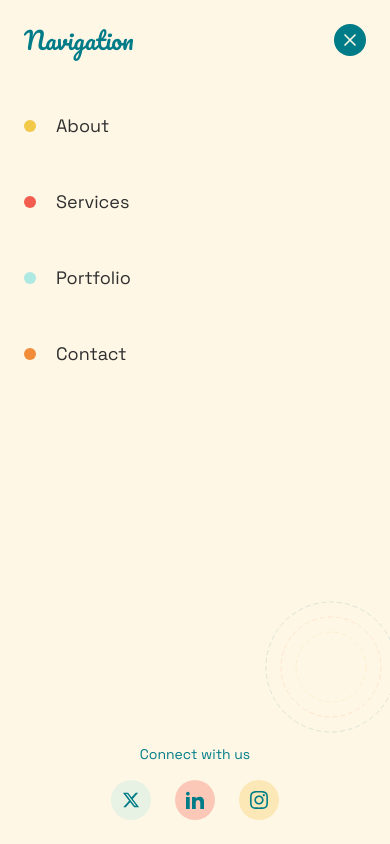
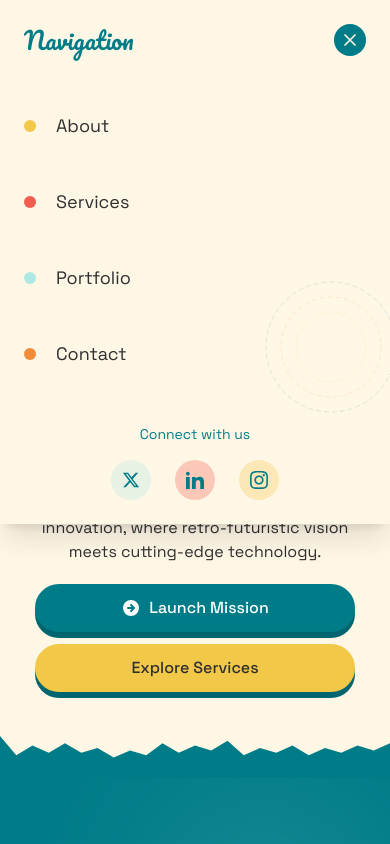
Before and after one commit to starbrightlab/site, a Next.js app: page / in a window 390 px wide. Both pictures are taken after a click on the button "Toggle mobile menu". Shown: the top 844 px of the page. Built offline with nearby package versions, Linux system fonts and the light colour scheme.

Commit message:
fix hamburger

```diff
--- a/components/molecules/MobileMenu.tsx
+++ b/components/molecules/MobileMenu.tsx
@@ -7,19 +7,7 @@ interface MobileMenuProps {
   onClose: () => void;
 }
 
-/**
- * Mobile slide‑down menu for small screens (≤ md)
- * -------------------------------------------------
- * • Locks body scroll when open
- * • Slides top → bottom using spring physics
- * • Opaque cream backdrop (no transparency issues)
- * • Click‑outside & ⎋ key close handlers
- * • Full‑viewport height (no tiny scroll bar)
- */
 const MobileMenu: React.FC<MobileMenuProps> = ({ isOpen, onClose }) => {
-  /* ------------------------------------------------------------------ */
-  /*  Effects                                                            */
-  /* ------------------------------------------------------------------ */
   useEffect(() => {
     const handleEsc = (e: KeyboardEvent) => e.key === 'Escape' && onClose();
     window.addEventListener('keydown', handleEsc);
@@ -30,35 +18,41 @@ const MobileMenu: React.FC<MobileMenuProps> = ({ isOpen, onClose }) => {
     };
   }, [isOpen, onClose]);
 
-  /* ------------------------------------------------------------------ */
-  /*  Animation variants                                                 */
-  /* ------------------------------------------------------------------ */
   const panelVariants = {
-    hidden: { y: '-100%' },
-    visible: { y: 0, transition: { type: 'spring', stiffness: 280, damping: 30 } },
-    exit: { y: '-100%', transition: { type: 'spring', stiffness: 280, damping: 30 } }
+    hidden:   { y: '-100%' },
+    visible:  { y: 0, transition: { type: 'spring', stiffness: 280, damping: 30 } },
+    exit:     { y: '-100%', transition: { type: 'spring', stiffness: 280, damping: 30 } },
   };
 
-  /* ------------------------------------------------------------------ */
-  /*  Render                                                             */
-  /* ------------------------------------------------------------------ */
   return (
     <AnimatePresence>
       {isOpen && (
+        <>
+          {/* full‑screen backdrop */}
+          <motion.div
+            key="backdrop"
+            initial={{ opacity: 0 }}
+            animate={{ opacity: 1 }}
+            exit={{ opacity: 0 }}
+            className="fixed inset-0 z-50 bg-black/50"
+            onClick={onClose}
+          />
+
+          {/* sliding panel */}
           <motion.div
             key="mobile-menu"
             variants={panelVariants}
             initial="hidden"
             animate="visible"
             exit="exit"
-          className="fixed inset-0 z-60 h-screen w-screen bg-cream flex flex-col md:hidden shadow-xl"
-          onClick={onClose}
+            className="fixed top-0 left-0 right-0 z-60 bg-cream md:hidden shadow-xl"
           >
-          {/* Inner wrapper — scrolls if content is taller than viewport */}
-          <div className="relative flex flex-col flex-1 overflow-y-auto" onClick={(e) => e.stopPropagation()}>
-            {/* ---------------------------------------------------------------- */}
-            {/*  Header                                                          */}
-            {/* ---------------------------------------------------------------- */}
+            {/* only as tall as content, but scroll if > viewport */}
+            <div
+              className="relative flex flex-col max-h-screen overflow-y-auto"
+              onClick={(e) => e.stopPropagation()}
+            >
+              {/* Header */}
               <header className="flex justify-between items-center p-6 border-b-3 border-teal">
                 <span className="text-2xl font-retroScript text-teal">Navigation</span>
                 <button
@@ -72,15 +66,13 @@ const MobileMenu: React.FC<MobileMenuProps> = ({ isOpen, onClose }) => {
                 </button>
               </header>
 
-            {/* ---------------------------------------------------------------- */}
-            {/*  Navigation links                                                 */}
-            {/* ---------------------------------------------------------------- */}
+              {/* Nav links */}
               <nav className="flex flex-col p-6 space-y-8">
                 {[
-                { href: '#about', label: 'About', dot: 'bg-mustard' },
-                { href: '#services', label: 'Services', dot: 'bg-coral' },
+                  { href: '#about',     label: 'About',     dot: 'bg-mustard' },
+                  { href: '#services',  label: 'Services',  dot: 'bg-coral' },
                   { href: '#portfolio', label: 'Portfolio', dot: 'bg-aqua' },
-                { href: '#contact', label: 'Contact', dot: 'bg-orange' }
+                  { href: '#contact',   label: 'Contact',   dot: 'bg-orange' },
                 ].map(({ href, label, dot }) => (
                   <Link
                     key={href}
@@ -95,9 +87,7 @@ const MobileMenu: React.FC<MobileMenuProps> = ({ isOpen, onClose }) => {
                 ))}
               </nav>
 
-            {/* ---------------------------------------------------------------- */}
-            {/*  Decorative + social                                             */}
-            {/* ---------------------------------------------------------------- */}
+              {/* Decorative + social */}
             <div className="mt-auto p-6 border-t-3 border-teal relative">
               {/* Retro orbit SVG */}
               <div className="absolute top-0 right-0 -mt-32 -mr-4 opacity-15 pointer-events-none select-none">
@@ -126,6 +116,7 @@ const MobileMenu: React.FC<MobileMenuProps> = ({ isOpen, onClose }) => {
             </div>
             </div>
           </motion.div>
+        </>
       )}
     </AnimatePresence>
   );
```
Lines whose indentation alone changed are shown as unchanged.
